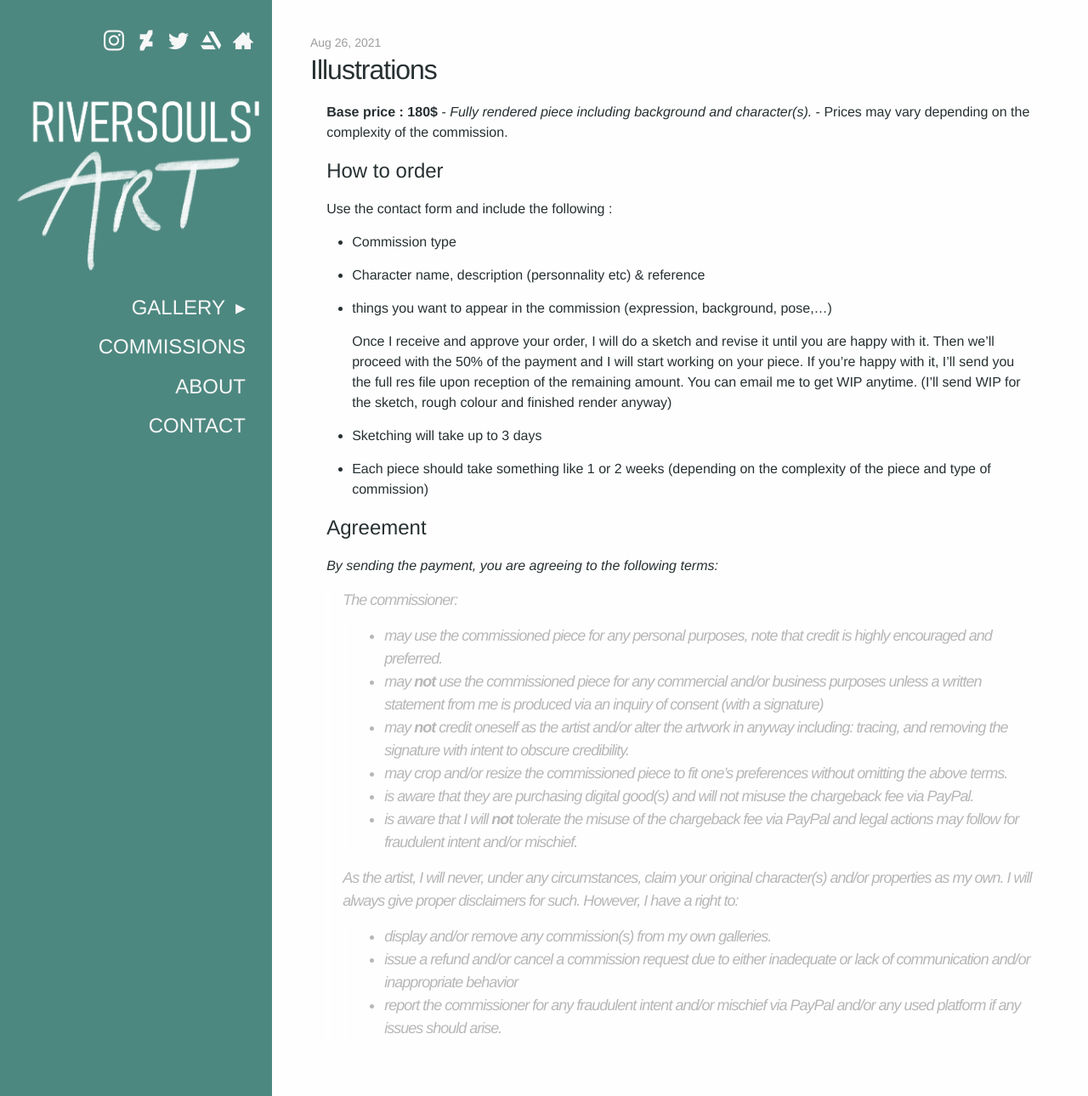
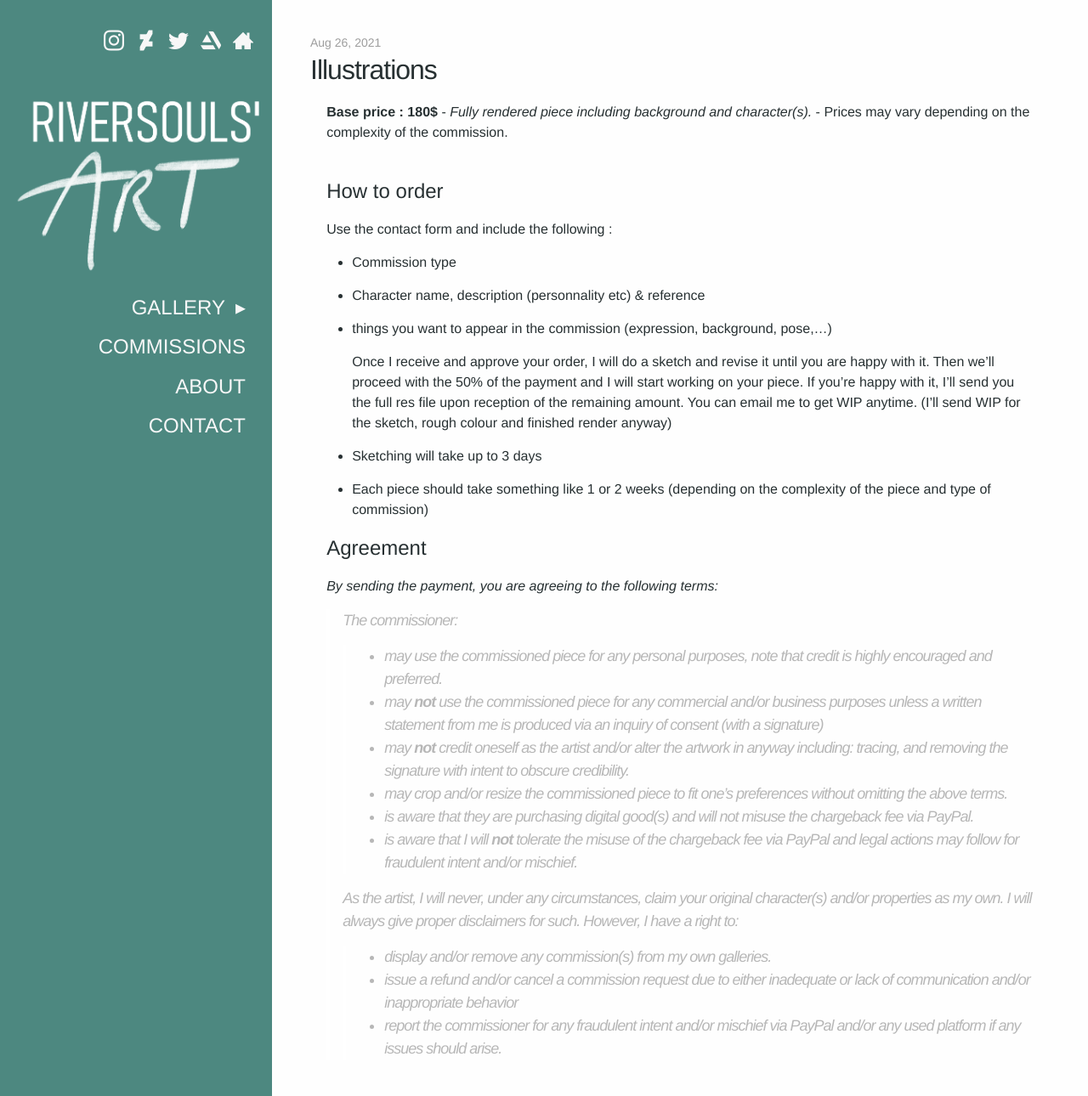
Before and after one commit to estherlenotre/estherlenotre.github.io, a Jekyll site: the page built from _posts/2021-08-26-illustration.md, in a window 1280 px wide. Shown: the whole page at 85% size. Built offline with Jekyll 4.4.1, drawn with Linux system fonts in a browser that asks for light colours; some web fonts are replaced.

```diff
--- a/_posts/2021-08-26-illustration.md
+++ b/_posts/2021-08-26-illustration.md
@@ -8,9 +8,7 @@ description: Commission prices for illustrations
 thumbnail: images/posts/illu.PNG
 
 ---
-**Base price : 180$**  -  *Fully rendered piece including background and character(s).* - Prices may vary depending on the complexity of the commission.                                                                                                                                                                                                                                     ⠀
-
-
+**Base price : 180$**  -  *Fully rendered piece including background and character(s).* - Prices may vary depending on the complexity of the commission. ⠀⠀⠀ ⠀⠀⠀⠀⠀⠀⠀⠀⠀⠀ ⠀⠀⠀⠀⠀⠀  ⠀⠀⠀⠀ ⠀⠀⠀⠀ ⠀⠀⠀⠀⠀⠀⠀⠀⠀⠀⠀⠀ ⠀⠀⠀⠀⠀⠀⠀ ⠀⠀⠀⠀⠀⠀⠀⠀⠀  ⠀⠀⠀⠀⠀ ⠀⠀⠀⠀⠀⠀⠀⠀ ⠀⠀⠀⠀⠀⠀ ⠀⠀⠀⠀  ⠀⠀⠀⠀⠀⠀⠀⠀⠀⠀ ⠀⠀⠀ ⠀⠀⠀⠀⠀ ⠀⠀⠀⠀⠀⠀⠀⠀⠀⠀⠀⠀⠀⠀
 ## How to order
 
 Use the contact form and include the following :
```
